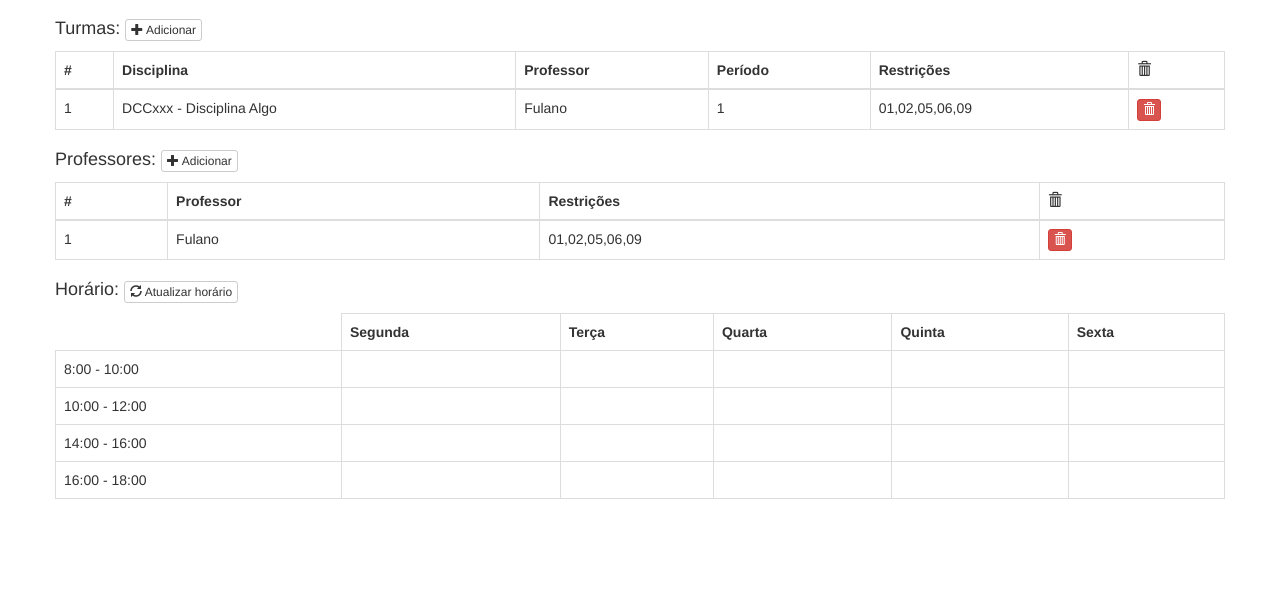
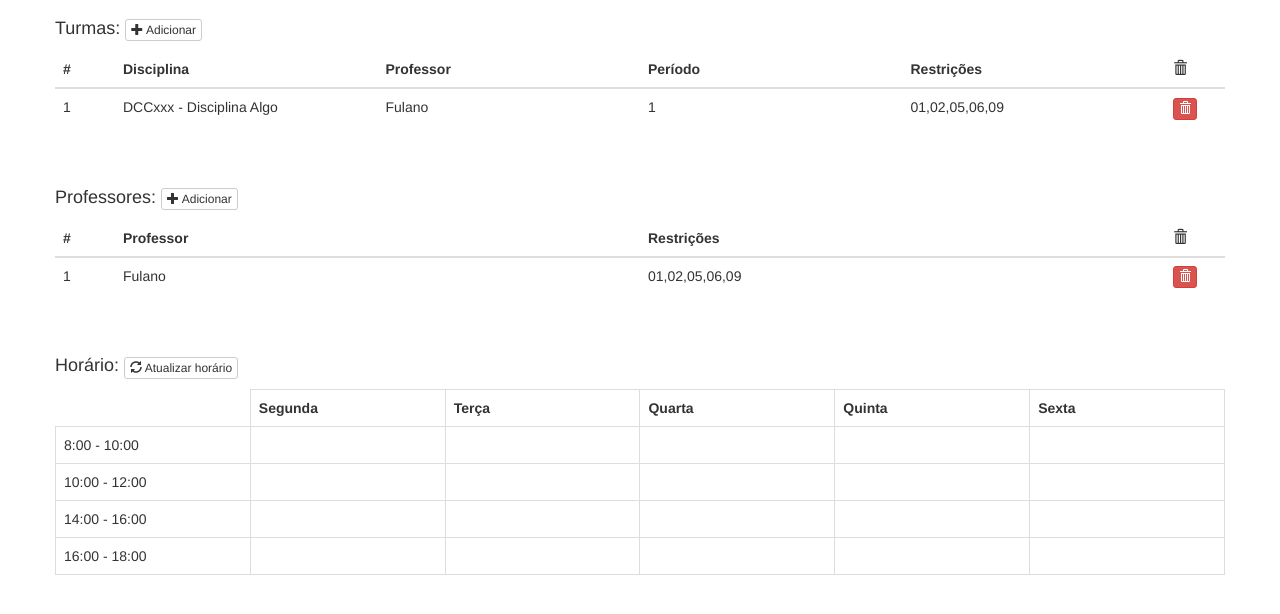
Before and after one commit to RafaelSa94/scheduling, a PHP site: page / in a window 1280 px wide. Shown: the part 51-665 px from the top of the page. Run offline with PHP 8.4, Linux system fonts and the light colour scheme; data comes from the database, SQL or seed files in the repository.

Commit message:
Melhorando UX da interface web

```diff
--- /dev/null
+++ b/web/public_html/css/style.css
@@ -0,0 +1,13 @@
+table {
+    table-layout: fixed;
+}
+
+.table-overflow {
+    max-height: 300px;
+    overflow-y: auto;
+    margin-bottom: 40px;
+}
+
+.bottom-spacing {
+    height: 60px;
+}
--- a/web/public_html/index.php
+++ b/web/public_html/index.php
@@ -4,6 +4,7 @@
         <meta charset="utf-8">
         <title>Agendamento de aulas</title>
         <link rel="stylesheet" href="/css/bootstrap.min.css" media="screen">
+        <link rel="stylesheet" href="/css/style.css" media="screen">
     </head>
     <body>
         <nav class="navbar navbar-default navbar-fixed-top">
@@ -21,15 +22,16 @@
                         Adicionar
                     </button></small>
                 </h4>
-                <table id="subject-table" class="table table-hover table-stripped table-bordered">
+                <div class="table-overflow">
+                    <table id="subject-table" class="table table-hover table-stripped">
                         <thead>
                             <tr>
-                            <th>#</th>
+                                <th width="60">#</th>
                                 <th>Disciplina</th>
                                 <th>Professor</th>
                                 <th>Período</th>
                                 <th>Restrições</th>
-                            <th><span class="glyphicon glyphicon-trash"></span></th>
+                                <th width="60"><span class="glyphicon glyphicon-trash"></span></th>
                             </tr>
                         </thead>
                         <tbody>
@@ -37,6 +39,7 @@
                         </tbody>
 
                     </table>
+                </div>
 
                 <h4>Professores:
                     <small><button id="add-professor" class="btn btn-default btn-xs">
@@ -44,18 +47,20 @@
                         Adicionar
                     </button></small>
                 </h4>
-                <table id="professor-table" class="table table-hover table-stripped table-bordered">
+                <div class="table-overflow">
+                    <table id="professor-table" class="table table-hover table-stripped">
                         <thead>
                             <tr>
-                            <th>#</th>
+                                <th width="60">#</th>
                                 <th>Professor</th>
                                 <th>Restrições</th>
-                            <th><span class="glyphicon glyphicon-trash"></span></th>
+                                <th width="60"><span class="glyphicon glyphicon-trash"></span></th>
                             </tr>
                         </thead>
                         <tbody>
                         </tbody>
                     </table>
+                </div>
 
                 <h4>Horário:
                     <small><button id="refresh-schedule" class="btn btn-default btn-xs">
@@ -107,6 +112,7 @@
                         <td data-time="10"></td>
                     </tr>
                 </table>
+                <div class="bottom-spacing"></div>
             </div>
         </div>
 
```
Lines whose indentation alone changed are shown as unchanged.
